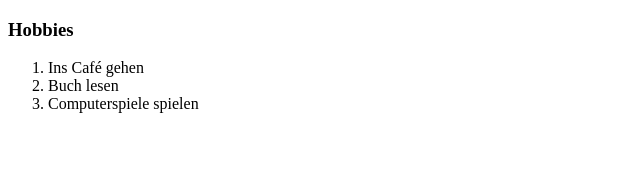
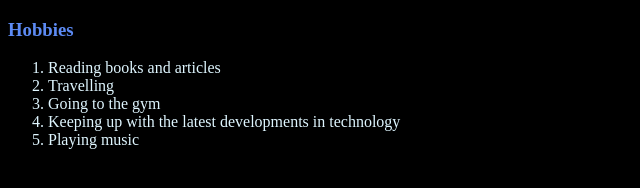
Before and after one commit to atrogpx/CV, a plain HTML site: page hobbies.html in a window 1280 px wide. Shown: the whole page, without its empty margins (0-640 px from the left). Drawn offline with Linux system fonts and the light colour scheme.

Commit message:
Update hobbies.html

```diff
--- a/hobbies.html
+++ b/hobbies.html
@@ -3,13 +3,16 @@
   <head>
     <meta charset="utf-8">
     <title>My Hobbies</title>
+    <link rel="stylesheet" href="css/styles.css">
   </head>
   <body>
     <h3>Hobbies</h3>
     <ol>
-      <li>Ins Café gehen</li>
-      <li>Buch lesen</li>
-      <li>Computerspiele spielen</li>
+      <li>Reading books and articles</li>
+      <li>Travelling</li>
+      <li>Going to the gym</li>
+      <li>Keeping up with the latest developments in technology</li>
+      <li>Playing music</li>
     </ol>
   </body>
 </html>
```
